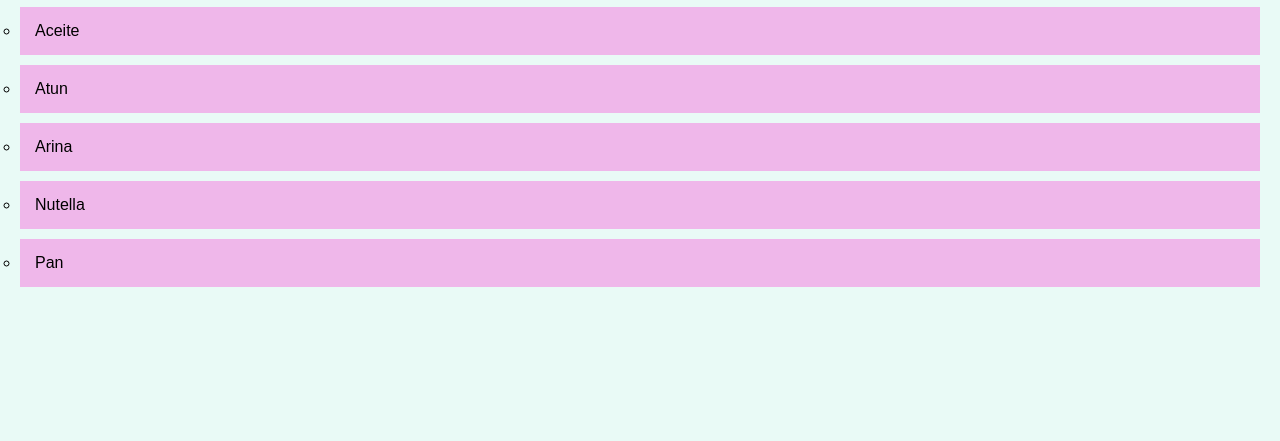
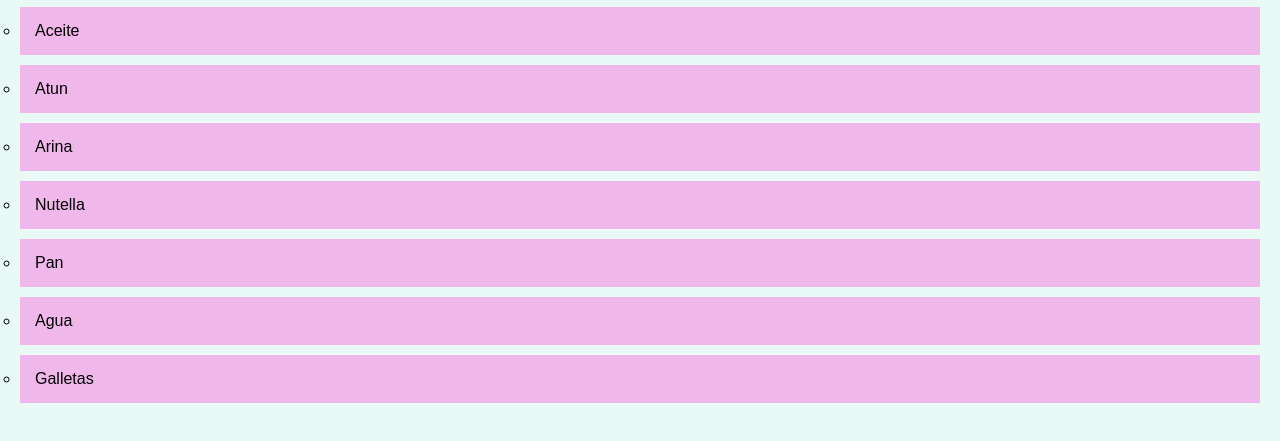
Before and after one commit to Marlene-Suarez/Mi-Computadora, a plain HTML site: page index.html in a window 1280 px wide. Shown: the part 131-572 px from the top of the page. Drawn offline with Linux system fonts and the light colour scheme.

Commit message:
Segundo commit  a mi github

```diff
--- a/index.html
+++ b/index.html
@@ -19,6 +19,8 @@
         <li>Arina</li>
         <li>Nutella</li>
         <li>Pan</li>
+        <li>Agua</li>
+        <li>Galletas</li>
     </ul>
 </div>
 </body>
```
